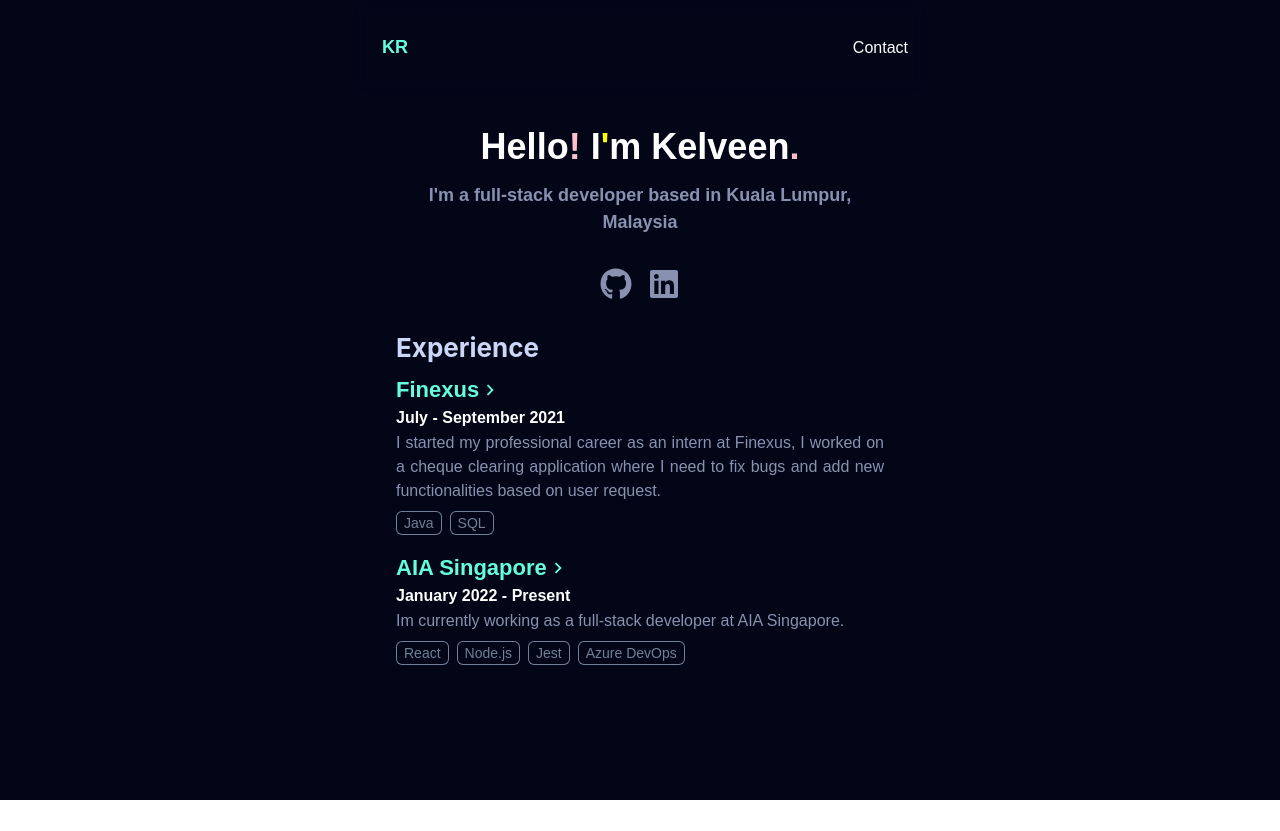
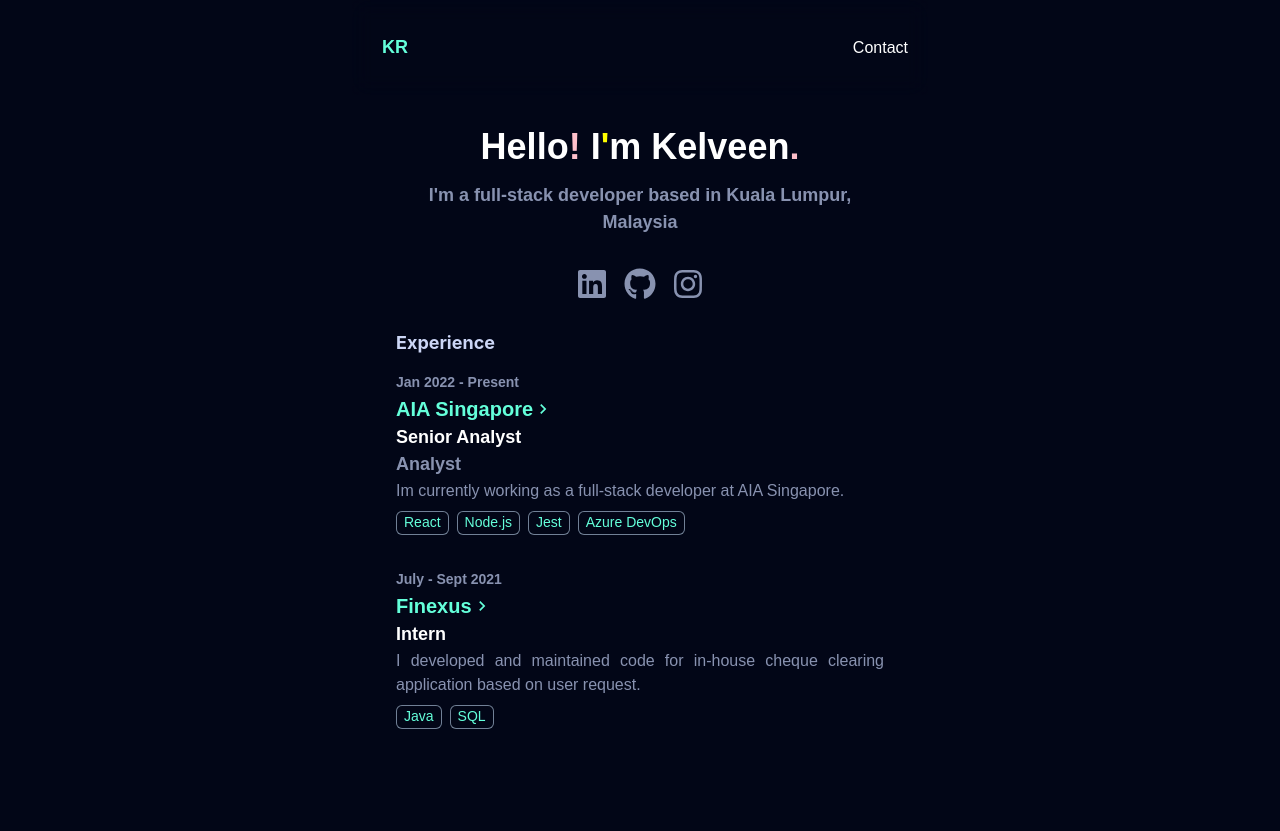
Before and after one commit to KelveenRaj/portfolio2024, a React (Create React App) app: page / in a window 1280 px wide. Before the commit the page ends 800 px from the top, so only its background shows below. Built offline with nearby package versions, Linux system fonts and the light colour scheme.

Commit message:
fix exp styles

```diff
--- a/src/components/CustomIcons.js
+++ b/src/components/CustomIcons.js
@@ -1,6 +1,6 @@
 import React from "react";
 import { Icon } from "@chakra-ui/react";
-import { FaGithub, FaLinkedin } from "react-icons/fa";
+import { FaGithub, FaInstagram, FaLinkedin } from "react-icons/fa";
 
 const styles = {
   icon: {
@@ -37,3 +37,13 @@ export const LinkedinIcon = () => (
     sx={styles.icon}
   />
 );
+
+export const InstagramIcon = () => (
+  <Icon
+    as={FaInstagram}
+    boxSize={8}
+    color="#8892B0"
+    _hover={{ color: "#64ffda", animation: "bounce 1s infinite" }}
+    sx={styles.icon}
+  />
+);
--- a/src/components/Experience.js
+++ b/src/components/Experience.js
@@ -17,16 +17,27 @@ const Experience = ({ data }) => {
         <Heading
           style={{
             display: "flex",
-            left: 0,
-            fontSize: "26px",
+            fontSize: "18px",
             color: "#ccd6f6",
-            paddingBottom: 10,
+            paddingBottom: "18px",
           }}
         >
           Experience
         </Heading>
         {data.experience.map((item, index) => (
           <Flex key={index} mb={4} flexDirection="column">
+            <Text
+              style={{
+                display: "flex",
+                left: 0,
+                fontSize: "14px",
+                fontWeight: "bold",
+                color: "#8892B0",
+                marginBottom: 1,
+              }}
+            >
+              {item.year}
+            </Text>
             <Link
               href={item.url}
               isExternal
@@ -35,7 +46,7 @@ const Experience = ({ data }) => {
               style={{
                 display: "flex",
                 left: 0,
-                fontSize: "22px",
+                fontSize: "20px",
                 fontWeight: "bold",
                 color: "#64ffda",
                 textDecoration: "none",
@@ -48,21 +59,44 @@ const Experience = ({ data }) => {
             <Text
               style={{
                 display: "flex",
+                flexDirection: "column",
                 left: 0,
-                fontSize: "16px",
-                color: "gray.500",
+                fontSize: "18px",
+                color: "#8892B0",
                 marginBottom: 1,
                 fontWeight: "bold",
               }}
             >
-              {item.year}
+              {item.role.map((role, index) => (
+                <span
+                  key={index}
+                  style={{
+                    color: index === 0 ? "white" : null,
+                    display: "flex",
+                  }}
+                >
+                  {role}
+                </span>
+              ))}
             </Text>
-            <Text style={{ textAlign: "justify", color: "#8892B0" }}>
+
+            <Text
+              style={{
+                textAlign: "justify",
+                color: "#8892B0",
+                fontSize: "16px",
+              }}
+            >
               {item.desc}
             </Text>
-            <HStack marginTop="2" spacing="2">
+            <HStack marginTop="2" spacing="2" paddingBottom="18px">
               {item.stack.map((stack) => (
-                <Tag key={stack} variant="outline">
+                <Tag
+                  key={stack}
+                  variant="outline"
+                  fontSize="14px"
+                  color="#64ffda"
+                >
                   {stack}
                 </Tag>
               ))}
--- a/src/pages/about/index.js
+++ b/src/pages/about/index.js
@@ -1,6 +1,10 @@
 import { Container, Box, Stack, Text, HStack } from "@chakra-ui/react";
 import data from "../../utils/constants.json";
-import { GithubIcon, LinkedinIcon } from "../../components/CustomIcons";
+import {
+  GithubIcon,
+  LinkedinIcon,
+  InstagramIcon,
+} from "../../components/CustomIcons";
 import Section from "../../components/Section";
 import AnimatedText from "../../components/AnimatedText";
 import Experience from "../../components/Experience";
@@ -29,8 +33,9 @@ const About = () => {
           {/* Social Links */}
           <Section delay={1.6}>
             <HStack spacing={4} align="center" justify="center">
+              <LinkedinIcon />
               <GithubIcon />
-              <LinkedinIcon />
+              <InstagramIcon />
             </HStack>
           </Section>
 
--- a/src/utils/constants.json
+++ b/src/utils/constants.json
@@ -6,18 +6,20 @@
   "role": "Fullstack Developer",
   "experience": [
     {
+      "company": "AIA Singapore",
+      "url": "https://www.aia.com.sg/en/index",
+      "role": ["Senior Analyst", "Analyst"],
+      "year": "Jan 2022 - Present",
+      "desc": "Im currently working as a full-stack developer at AIA Singapore.",
+      "stack": ["React", "Node.js", "Jest", "Azure DevOps"]
+    },
+    {
       "company": "Finexus",
       "url": "https://www.finexusgroup.com/",
-      "year": "July - September 2021",
-      "desc": "I started my professional career as an intern at Finexus, I worked on a cheque clearing application where I need to fix bugs and add new functionalities based on user request.",
+      "role": ["Intern"],
+      "year": "July - Sept 2021",
+      "desc": "I developed and maintained code for in-house cheque clearing application based on user request.",
       "stack": ["Java", "SQL"]
-    },
-    {
-      "company": "AIA Singapore",
-      "url": "https://www.aia.com.sg/en/index",
-      "year": "January 2022 - Present",
-      "desc": "Im currently working as a full-stack developer at AIA Singapore.",
-      "stack": ["React", "Node.js", "Jest", "Azure DevOps"]
     }
   ]
 }
```
